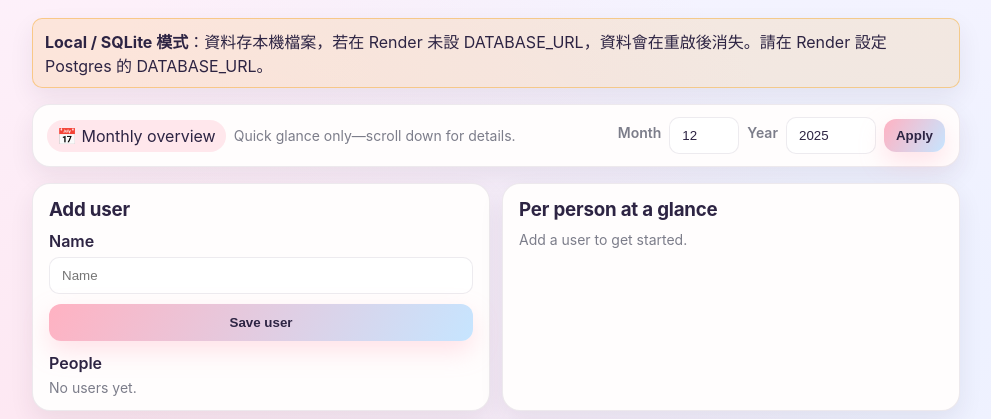
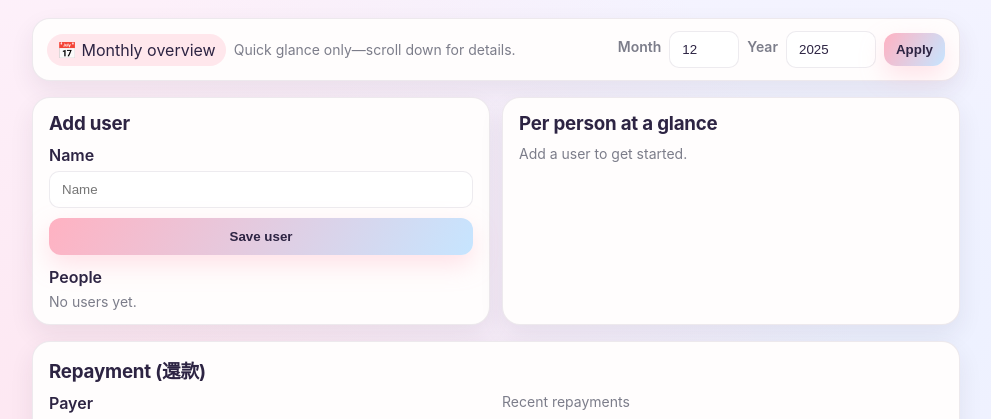
Before and after one commit to tzuhao-hung/expense-tracker, a Flask app: page / in a window 1280 px wide. Shown: the part 57-476 px from the top of the page, without its empty margins (144-1135 px from the left). Run offline with Flask 3, Linux system fonts and the light colour scheme.

Commit message:
Remove DATABASE_URL guard and warning

```diff
--- a/app.py
+++ b/app.py
@@ -10,16 +10,10 @@ from expense_tracker import DEFAULT_CATEGORIES, ExpenseTracker
 app = Flask(__name__)
 app.secret_key = os.environ.get("SECRET_KEY", "dev")  # Set SECRET_KEY in production.
 db_url = os.environ.get("DATABASE_URL")
-is_render = os.environ.get("RENDER", "").lower() == "true"
 if not db_url:
-    if is_render:
-        raise RuntimeError(
-            "DATABASE_URL not set. On Render, set DATABASE_URL to your Postgres URL (e.g., Neon) to avoid data loss."
-        )
     db_path = os.environ.get("DB_PATH", "expenses.db")
     db_url = f"sqlite:///{db_path}"
 tracker = ExpenseTracker(db_url)
-app.config["USING_SQLITE"] = db_url.startswith("sqlite")
 
 
 def _current_year_month() -> Dict[str, int]:
@@ -83,7 +77,6 @@ def dashboard():
         personal_entries=personal_entries,
         shared_entries=shared_entries,
         recent_settlements=recent_settlements,
-        using_sqlite=app.config.get("USING_SQLITE", False),
     )
 
 
--- a/templates/base.html
+++ b/templates/base.html
@@ -156,11 +156,6 @@
       </nav>
     </header>
   <main class="container">
-    {% if using_sqlite %}
-      <div class="panel flash" style="background: rgba(245,158,11,0.12); border-color: rgba(245,158,11,0.4);">
-        <strong>Local / SQLite 模式</strong>：資料存本機檔案，若在 Render 未設 DATABASE_URL，資料會在重啟後消失。請在 Render 設定 Postgres 的 DATABASE_URL。
-      </div>
-    {% endif %}
     {% with messages = get_flashed_messages() %}
       {% if messages %}
         <div class="panel flash">
```
